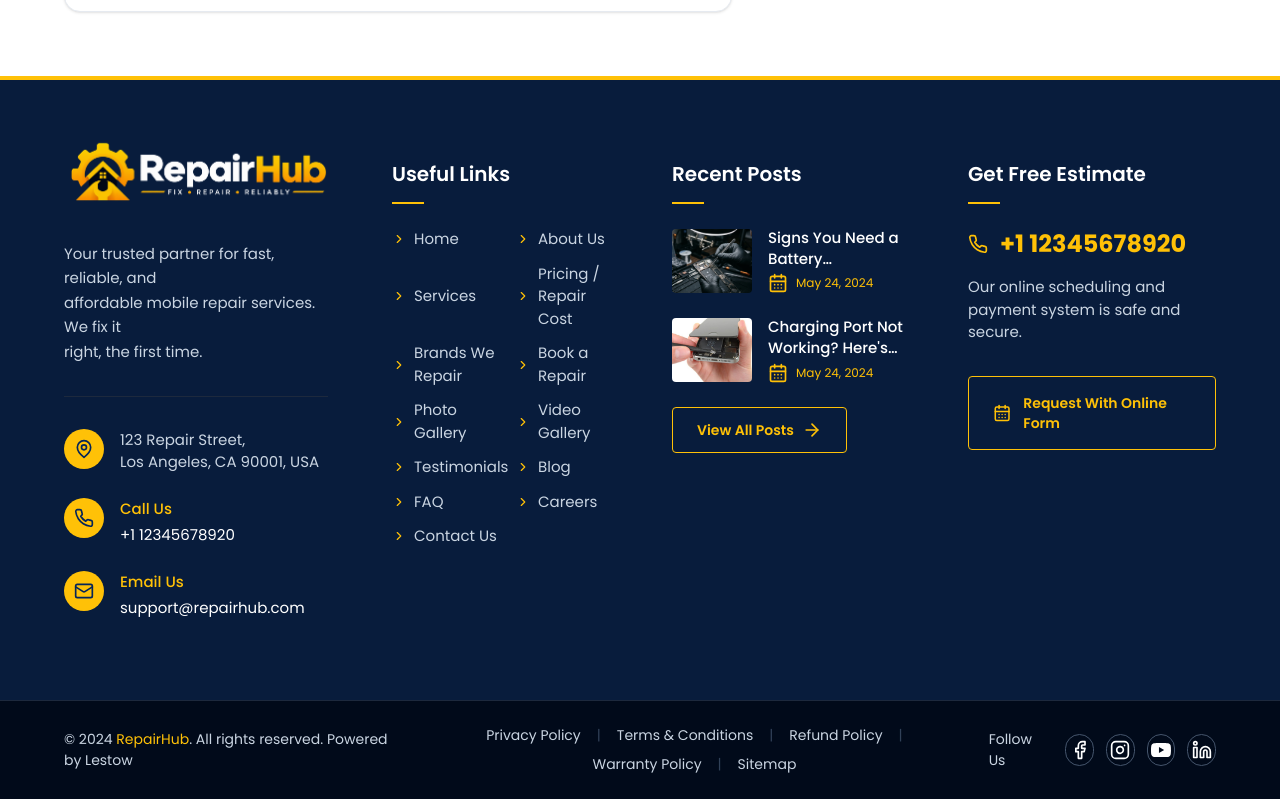
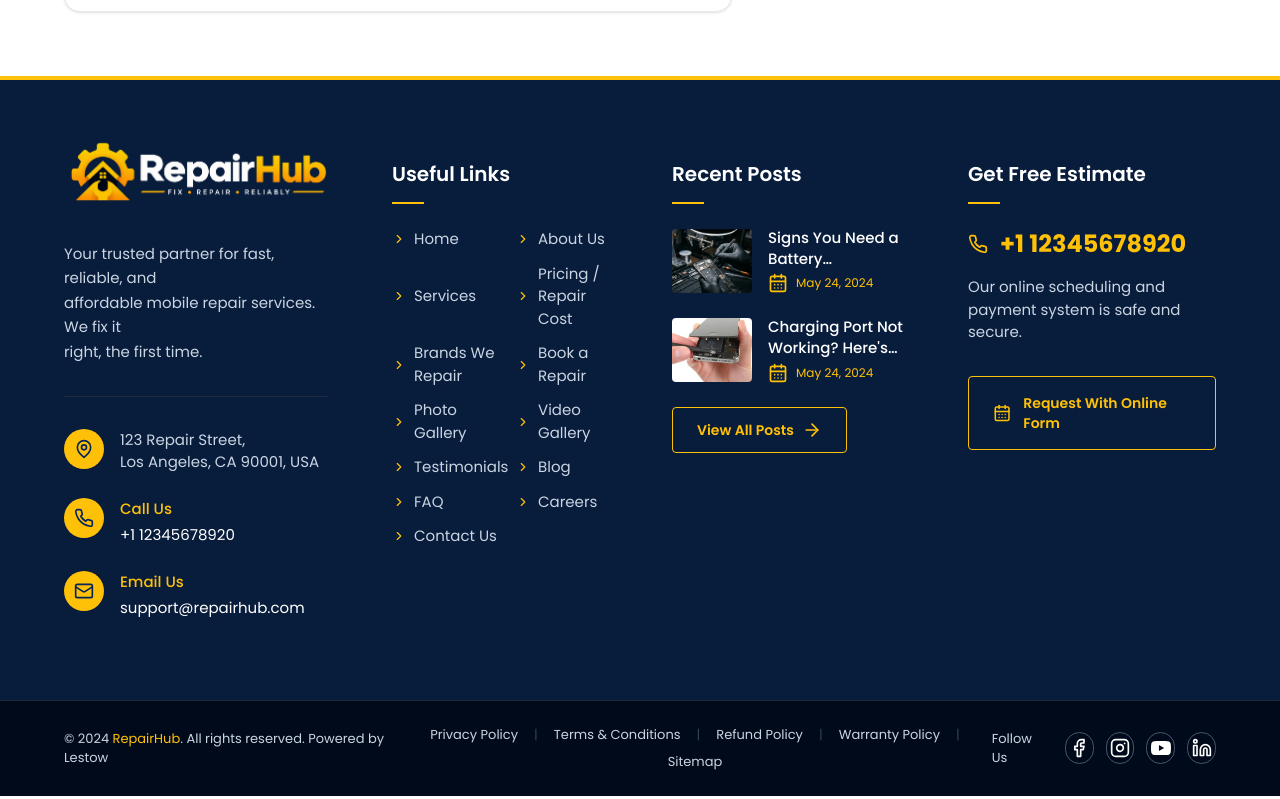
Before and after one commit to akash770198/RepairHub, a Next.js app: page /faqs in a window 1280 px wide. Shown: the part 1655-2454 px from the top of the page. Built offline with nearby package versions, Linux system fonts and the light colour scheme.

Commit message:
Some changes

```diff
--- a/app/components/Footer.tsx
+++ b/app/components/Footer.tsx
@@ -177,7 +177,7 @@
       <div className="w-full bg-[#010a1a] py-6 border-t border-slate-800">
         <div className="page-gutter flex flex-col md:flex-row items-center justify-between gap-6">
 
-          <div className="text-[14px]">
+          <div className="text-[13px]">
             {footerData.bottomBar.copyright.split('RepairHub').map((part, i, arr) => (
               <React.Fragment key={i}>
                 {part}
@@ -186,7 +186,7 @@
             ))}
           </div>
 
-          <div className="flex flex-wrap items-center justify-center gap-x-4 gap-y-2 text-[14px]">
+          <div className="flex flex-wrap items-center justify-center gap-x-4 gap-y-2 text-[13px]">
             {footerData.bottomBar.policies.map((policy, index) => (
               <React.Fragment key={index}>
                 <Link href={policy.href} className="hover:text-brand transition-colors">
@@ -199,7 +199,7 @@
             ))}
           </div>
 
-          <div className="flex items-center gap-3 text-[14px]">
+          <div className="flex items-center gap-3 text-[13px]">
             <span className="mr-2">Follow Us</span>
             {footerData.bottomBar.social.map((social, index) => (
               <a
--- a/app/components/Header.tsx
+++ b/app/components/Header.tsx
@@ -148,7 +148,7 @@
 
           {/* 2. MAIN NAVIGATION ROW */}
           <div className="flex h-full flex-1 items-center justify-end md:h-[3rem] md:items-stretch md:justify-between sm:h-16">
-            <nav className="type-nav hidden items-center gap-4 lg:flex xl:gap-6 2xl:gap-8">
+            <nav className="type-nav hidden items-center gap-5 lg:flex xl:gap-7 2xl:gap-9">
               {headerData.menu.map((item, index) => (
                 <div
                   key={item.label}
--- a/app/globals.css
+++ b/app/globals.css
@@ -70,7 +70,7 @@
   --page-gutter: 1.25rem;
 
   --text-topbar: 13px;
-  --text-nav: 13.5px;
+  --text-nav: 12.75px;
   --text-eyebrow: 12px;
   --text-display: 40px;
   --text-heading: 30px;
@@ -105,7 +105,7 @@
 @media (min-width: 1280px) {
   :root {
     --page-gutter: 4rem;
-    --text-nav: 15px;
+    --text-nav: 14px;
     --text-cta: 15px;
     --text-display: 70px;
     --text-heading: 42px;
```
